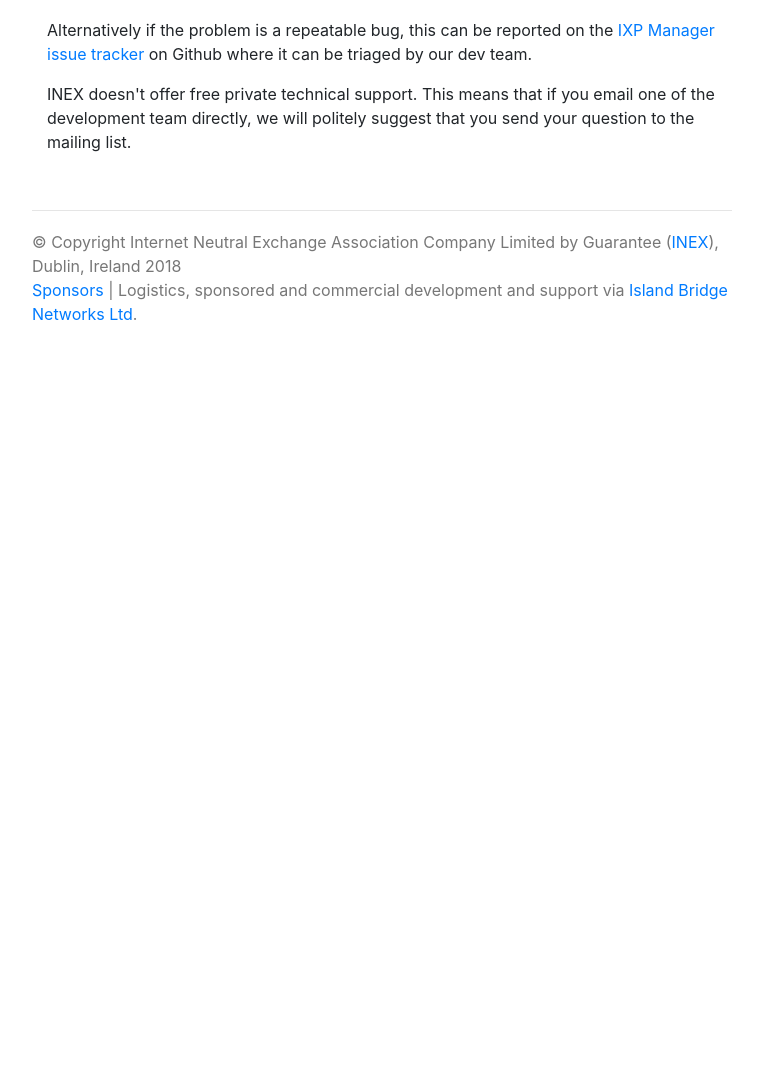
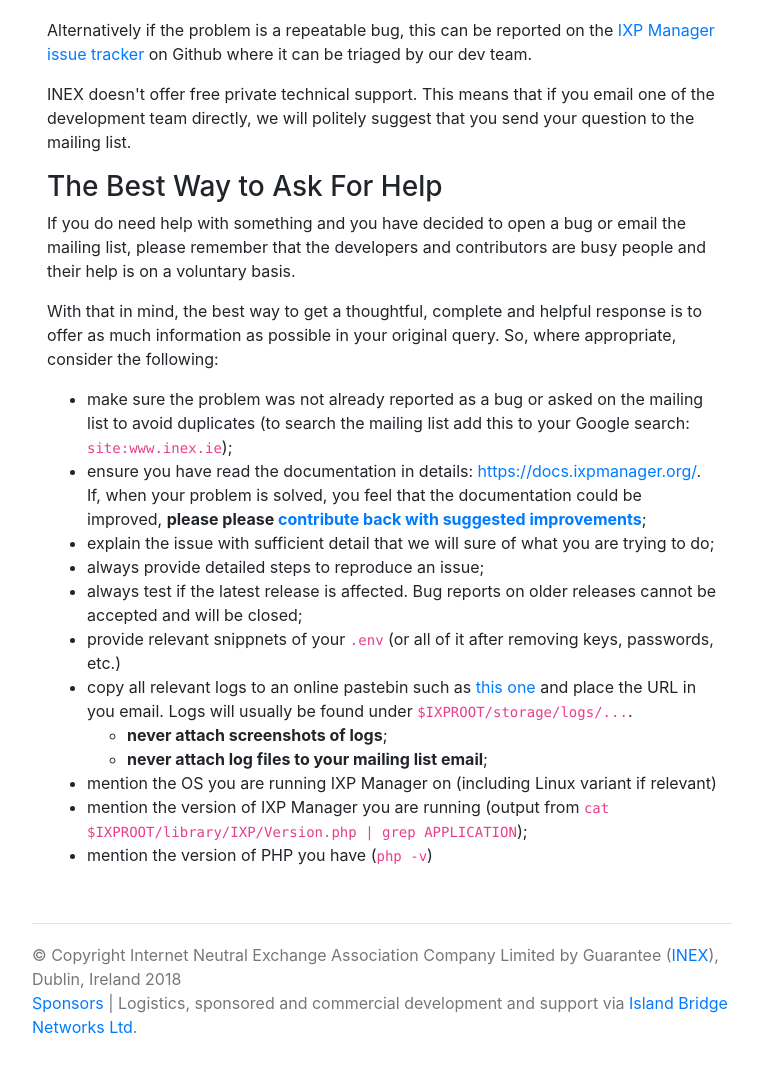
Before and after one commit to inex/ixp-manager-www, a PHP site: page /support in a window 1280 px wide. Shown: the part 1275-2350 px from the top of the page, without its empty margins (258-1021 px from the left). Before the commit the page ends 1595 px from the top, so only its background shows below. Run offline with PHP 8.4, Linux system fonts and the light colour scheme; some libraries are stand-ins or nearby versions.

Commit message:
Add getting help tips

```diff
--- a/public/support.php
+++ b/public/support.php
@@ -91,6 +91,46 @@
 
           </p>
 
+
+          <a name="asking-for-help"></a>
+          <h3>The Best Way to Ask For Help</h3>
+
+
+          <p>
+              If you do need help with something and you have decided to open a bug or email the mailing list,
+              please remember that the developers and contributors are busy people and their help is on a voluntary
+              basis.
+          </p>
+          <p>
+              With that in mind, the best way to get a thoughtful, complete and helpful response is to offer as
+              much information as possible in your original query. So, where appropriate, consider the following:
+          </p>
+
+          <ul>
+              <li> make sure the problem was not already reported as a bug or asked on the mailing list to avoid duplicates
+                  (to search the mailing list add this to your Google search: <code>site:www.inex.ie</code>);
+              </li>
+              <li> ensure you have read the documentation in details: <a href="https://docs.ixpmanager.org/">https://docs.ixpmanager.org/</a>.
+                  If, when your problem is solved, you feel that the documentation could be improved, <b>please please
+                  <a href="https://docs.ixpmanager.org/dev/docs/">contribute back with suggested improvements</a></b>; </li>
+              <li> explain the issue with sufficient detail that we will sure of what you are trying to do; </li>
+              <li> always provide detailed steps to reproduce an issue; </li>
+              <li> always test if the latest release is affected. Bug reports on older releases cannot be accepted and will be closed; </li>
+              <li> provide relevant snippnets of your <code>.env</code> (or all of it after removing keys, passwords, etc.) </li>
+              <li> copy all relevant logs to an online pastebin such as <a href="http://p.ip.fi/">this one</a> and place the URL in you
+                  email. Logs will usually be found under <code>$IXPROOT/storage/logs/...</code>.
+                    <ul>
+                        <li> <b>never attach screenshots of logs</b>;
+                        <li> <b>never attach log files to your mailing list email</b>;
+                    </ul>
+              </li>
+              <li> mention the OS you are running IXP Manager on (including Linux variant if relevant) </li>
+              <li> mention the version of IXP Manager you are running (output from <code>cat $IXPROOT/library/IXP/Version.php | grep APPLICATION</code>); </li>
+              <li> mention the version of PHP you have (<code>php -v</code>) </code>
+
+          </ul>
+
+
         </div>
 
 <?php include 'footer.php'; ?>
```
